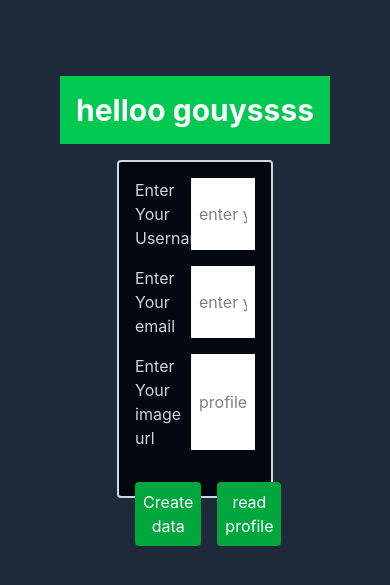
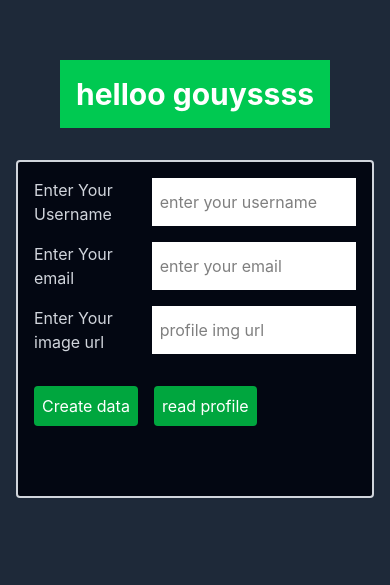
Before and after one commit to rihan2217/profile-mern, a React app in the folder frontend/: page / in a window 390 px wide. Shown: the part 143-728 px from the top of the page. Built offline with nearby package versions, Linux system fonts and the light colour scheme; the HTML template or start-up script is replaced by a standard one.

Commit message:
responsive form

```diff
--- a/frontend/src/components/Edit.jsx
+++ b/frontend/src/components/Edit.jsx
@@ -24,7 +24,7 @@ function Edit() {
         <h1 className=" p-4 bg-green-500 text-white text-3xl font-bold m-4">
             Update Profile
         </h1>
-        <div className="p-2 border-2 bg-gray-950 text-light-gray w-[40vw] h-[40vh] rounded">
+        <div className="p-2 border-2 m-4 bg-gray-950 text-light-gray min-w-[40vw] min-h-[40vh] rounded">
             <form onSubmit={handleSubmit}>
                 <div className="p-2 flex gap-4 justify-evenly ">
                     <label className="w-1/3">Enter Your Username</label>
@@ -43,7 +43,7 @@ function Edit() {
                 </div>
                 <div className="m-2 flex gap-4 ">
                     <button className="mt-4 p-2 rounded bg-green-600 text-white" type='submit'>Update data</button>
-                    <button className="mt-4 p-2 rounded bg-green-600 text-white" onClick={() => navigate('/read')}>read profile</button>
+                    <button type="button" className="mt-4 p-2 rounded bg-green-600 text-white" onClick={() => navigate('/read')}>read profile</button>
                 </div>
             </form>
         </div>
--- a/frontend/src/components/Form.jsx
+++ b/frontend/src/components/Form.jsx
@@ -35,7 +35,7 @@ function Form() {
       <h1 className=" p-4 bg-green-500 text-white text-3xl font-bold m-4">
         helloo gouyssss
       </h1>
-      <div className="p-2 border-2 bg-gray-950 text-light-gray w-[40vw] h-[40vh] rounded">
+      <div className="p-2 m-4 border-2 bg-gray-950 text-light-gray min-w-[40vw] min-h-[40vh] rounded">
         <form onSubmit={handlesubmit}>
           <div className="p-2 flex gap-4 justify-evenly ">
             <label className="w-1/3">Enter Your Username</label>
@@ -76,6 +76,7 @@ function Form() {
               {loading ? "Creating..." : "Create data"}
             </button>
             <button
+              type="button"
               className="mt-4 p-2 rounded bg-green-600 text-white"
               onClick={() => navigate("/read")}
             >
```
